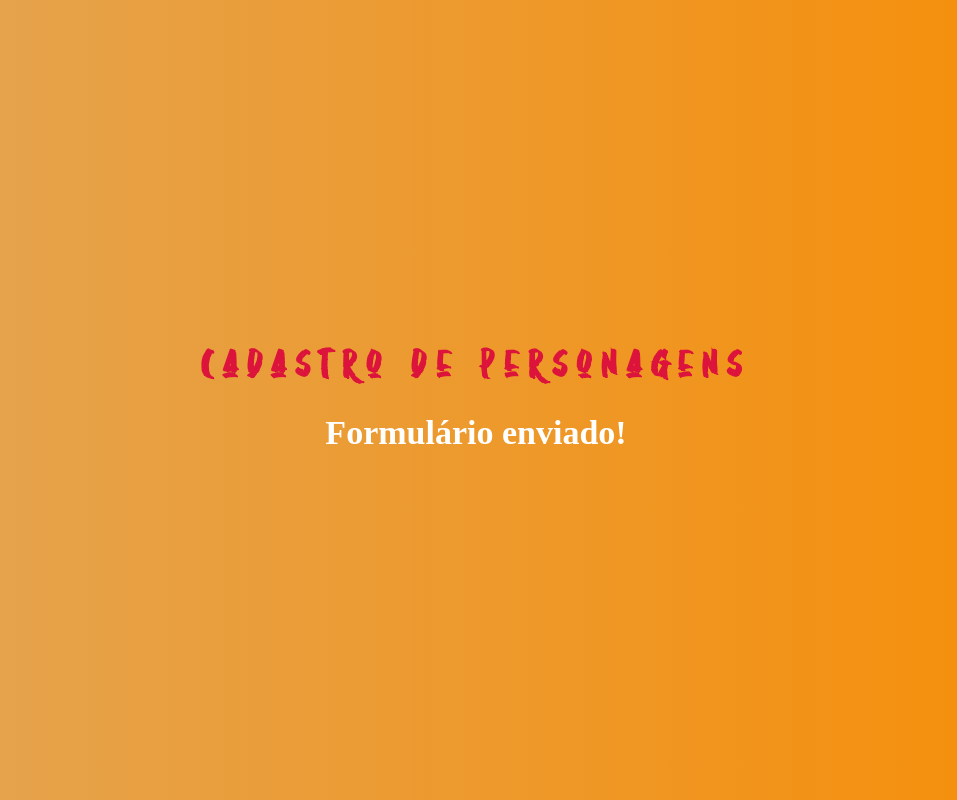
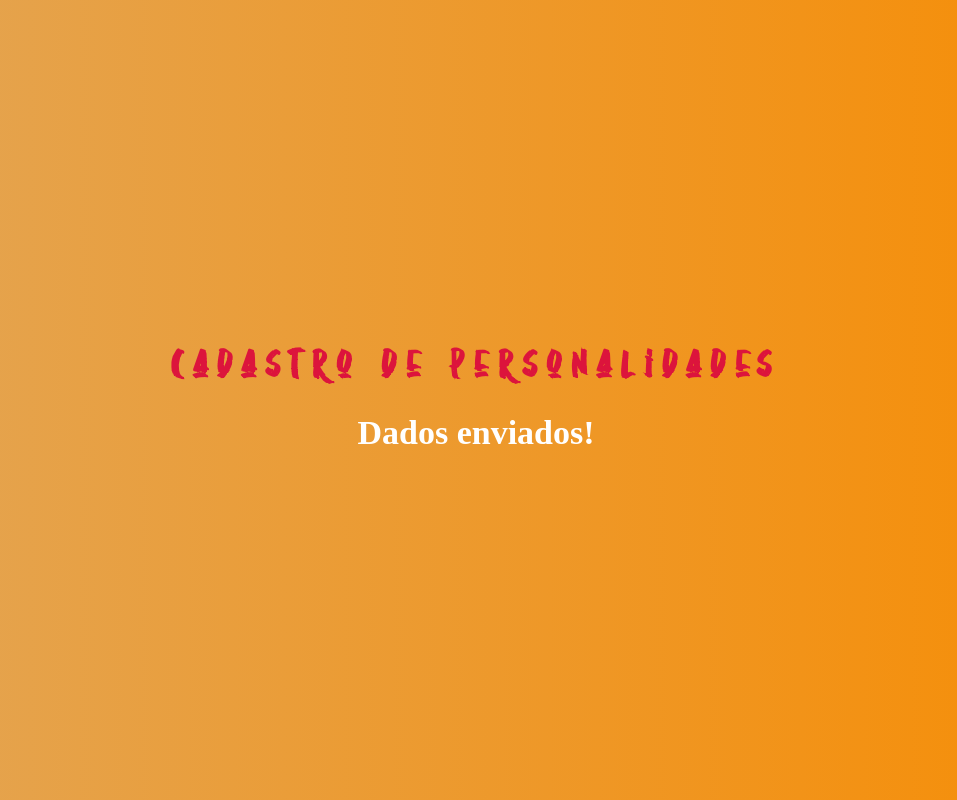
Before and after one commit to teresaNTP/teresaNTP.github.io, a plain HTML site: page obrigado.html in a window 1280 px wide. Shown: the whole page, without its empty margins (164-1121 px from the left). Drawn offline with Linux system fonts and the light colour scheme.

Commit message:
alteração da página obrigado

```diff
--- a/obrigado.html
+++ b/obrigado.html
@@ -8,8 +8,8 @@
     <title>Form</title>
 </head>
 <body class="orange">
-    <h1 style="font-size: 42px;">Cadastro de Personagens</h1>
-    <h2 style="font-size: 34px;">Formulário enviado!</h2>
+    <h1 style="font-size: 42px;">Cadastro de Personalidades</h1>
+    <h2 style="font-size: 34px;">Dados enviados!</h2>
     </div>
 </body>
 </html>
```
